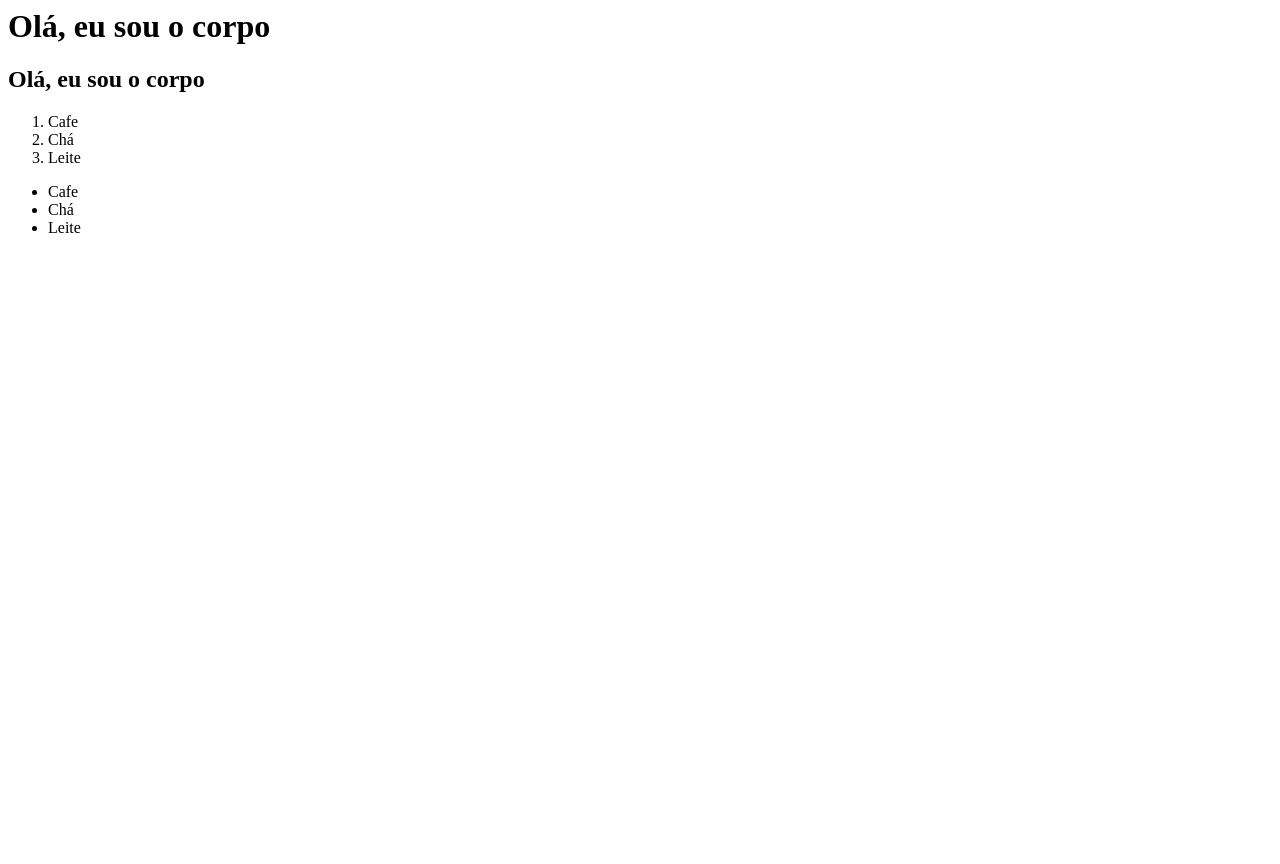
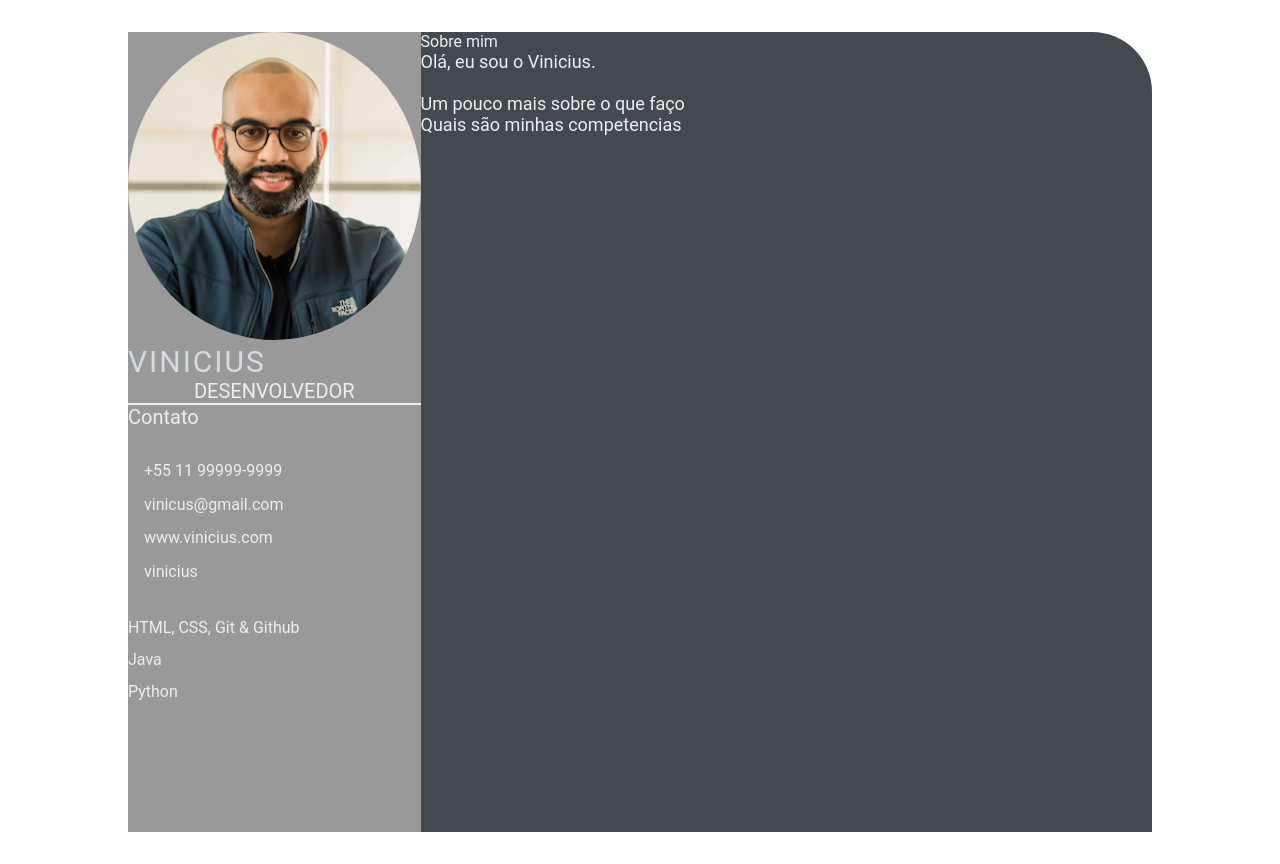
Before and after one commit to vinicius-afonso/devweekgit.vini.github.io, a plain HTML site: page index.html in a window 1280 px wide. Before the commit the page ends 800 px from the top, so only its background shows below. Drawn offline with Linux system fonts and the light colour scheme.

Commit message:
index.html (#2)

```diff
--- a/index.html
+++ b/index.html
@@ -1,21 +1,57 @@
-<html>
-    <head>
-        <title>
-            Olá, eu sou o head
-        </title>
-    </head>
-    <body>
-        <h1>Olá, eu sou o corpo</h1>
-        <h2>Olá, eu sou o corpo</h2>
-    </body>
-    <ol>
-        <li>Cafe</li>
-        <li>Chá</li>
-        <li>Leite</li>
-    </ol>
-    <ul>
-        <li>Cafe</li>
-        <li>Chá</li>
-        <li>Leite</li>
-    </ul>
+<!DOCTYPE html>
+<html lang="en">
+<head>
+    <meta charset="UTF-8">
+    <meta http-equiv="X-UA-Compatible" content="IE=edge">
+    <meta name="viewport" content="width=device-width, initial-scale=1.0">
+    <title>Vinicius CV</title>
+
+    <link rel="stylesheet" href="style.css">
+</head>
+<body>
+    <main class="resume-contents">
+<section class="left-section">
+    <section class="left-section=content">
+        <div class="profile">
+            <img class="profile-image" src="img/profile-image.jpeg" alt="Profile image">
+            <p class="name">Vinicius</p>
+            <p class="profession">Desenvolvedor</p>
+        </div>
+        <div class="contact-info">
+            <p class="left-title">Contato</p>
+            <ul>
+                <li><i class="fa fa-phone"></i>+55 11 99999-9999</li>
+                <li><i class="fa fa-envelope"></i>vinicus@gmail.com</li>
+                <li><i class="fa fa-globe"></i>www.vinicius.com</li>
+                <li><i class="fa fa-github"></i>vinicius</li>
+            </ul>
+        </div>
+        <div class="skills">
+            <p class="skills">
+                <ul class="skillset">
+                    <li><p>HTML, CSS, Git & Github</p></li>
+                    <li><p>Java</p></li>
+                    <li><p>Python</p></li>
+                </ul>
+            </p>
+        </div>
+    </section>
+    </section>
+<section class="right-section">
+    <div class="right-section-contens">
+        <section class="about gap">
+            <div class="right-title">Sobre mim</div>
+            <p class="about-me-contents">
+                Olá, eu sou o Vinicius.<br>
+                <br>Um pouco mais sobre o que faço
+                <br>Quais são minhas competencias
+            </p>
+        </section>
+    </div>
+
+</section>
+</section>
+
+    </main>
+</body>
 </html>
--- /dev/null
+++ b/style.css
@@ -0,0 +1,103 @@
+* {
+    margin: 0;
+    padding: 0;
+    box-sizing: border-box;
+    list-style: none;
+    font-family: 'Roboto', sans-serif;
+}
+
+.resume-contents {
+    min-height: 100vh;
+    width: 80%;
+    margin: 2rem auto;
+    display: grid;
+    grid-template-columns: repeat(7, 1fr);
+}
+
+.left-section {
+    grid-column: span 2;
+    height: 100%;
+    background-color: #999999;
+}
+
+.right-section {
+    grid-column: span 5;
+    height: 100%;
+    background-color: #424a50;
+    border-radius: 0px 60px 0px 0px;
+}
+
+.left-section-contents{
+    padding: 2rem 2rem;
+}
+
+.profile {
+    width: 100%;
+    border-bottom: 2px solid #eeeeee;
+}
+
+.profile .profile-image {
+    width: 100%;
+    border-radius: 100%;
+}
+
+.name {
+    color: #D6DBDF;
+    font-size: 30px;
+    letter-spacing: 2px;
+    text-transform: uppercase;
+}
+
+.profession {
+    color: #eeeeee;
+    font-size: 20px;
+    text-transform: uppercase;
+    text-align: center;
+}
+
+/* .contact-info { border-bottom: 2px solid #1B2631; } */
+.left-title {
+    color: #eeeeee;
+    font-size: 20px;
+}
+
+.contact-info ul {
+    padding-top: 1.5rem;
+}
+
+.contact-info ul li,
+.references ul li {
+    padding: .4rem 0;
+    color: #eeeeee;
+}
+
+.contact-info ul li i,
+.references ul li i {
+    padding-right: 1rem;
+    font-size: 18px;
+    color: #eeeeee;
+}
+
+.skills ul {
+    padding-top: 1.5rem;
+}
+.skills ul li p {
+    padding: .4rem 0;
+    color: #eeeeee;
+}
+
+.right-section-contents {
+    padding: 2rem 2rem;
+}
+
+.right-title {
+    color: #eeeeee;
+}
+
+.gap {
+    padding-bottom: 2rem;
+}
+.about-me-contents {
+    font-size: 18px;
+    color: #eeeeee;
+}
```
Also changed, not shown: img/profile-image.jpeg (added).
